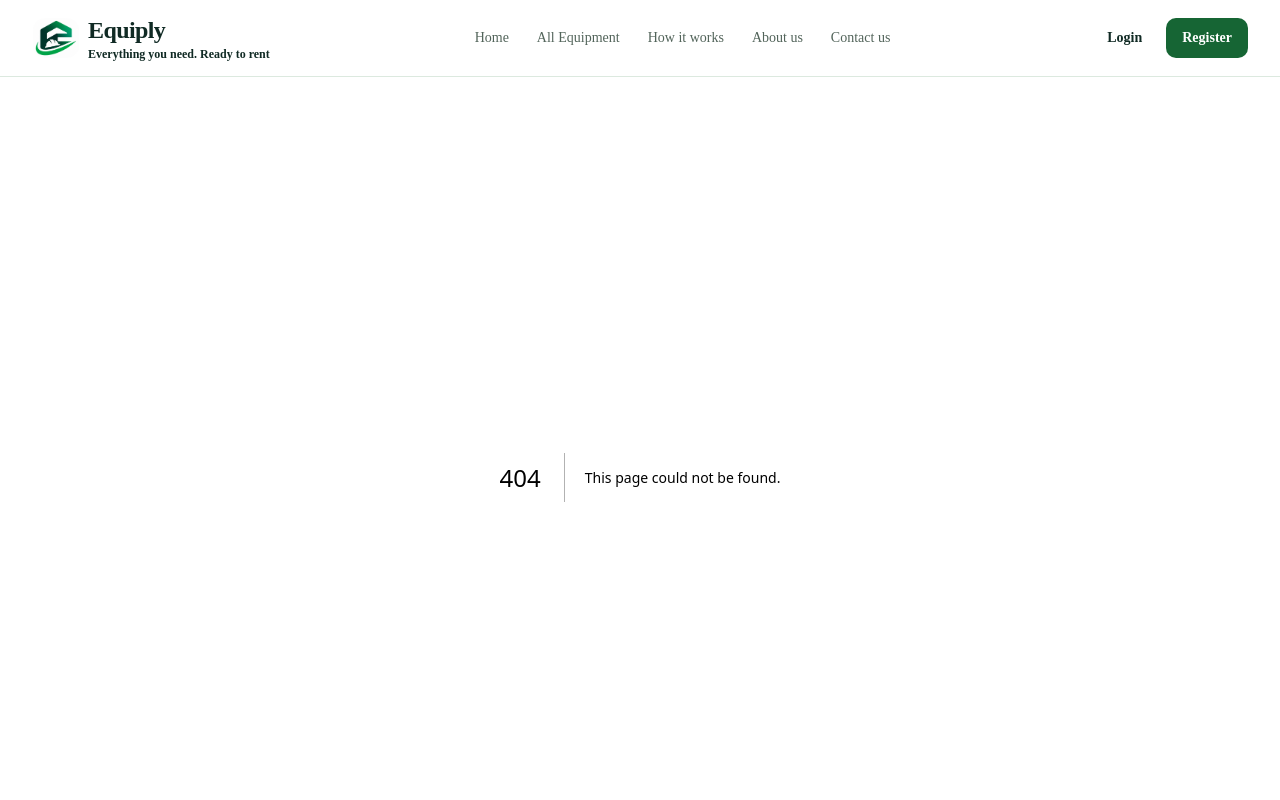
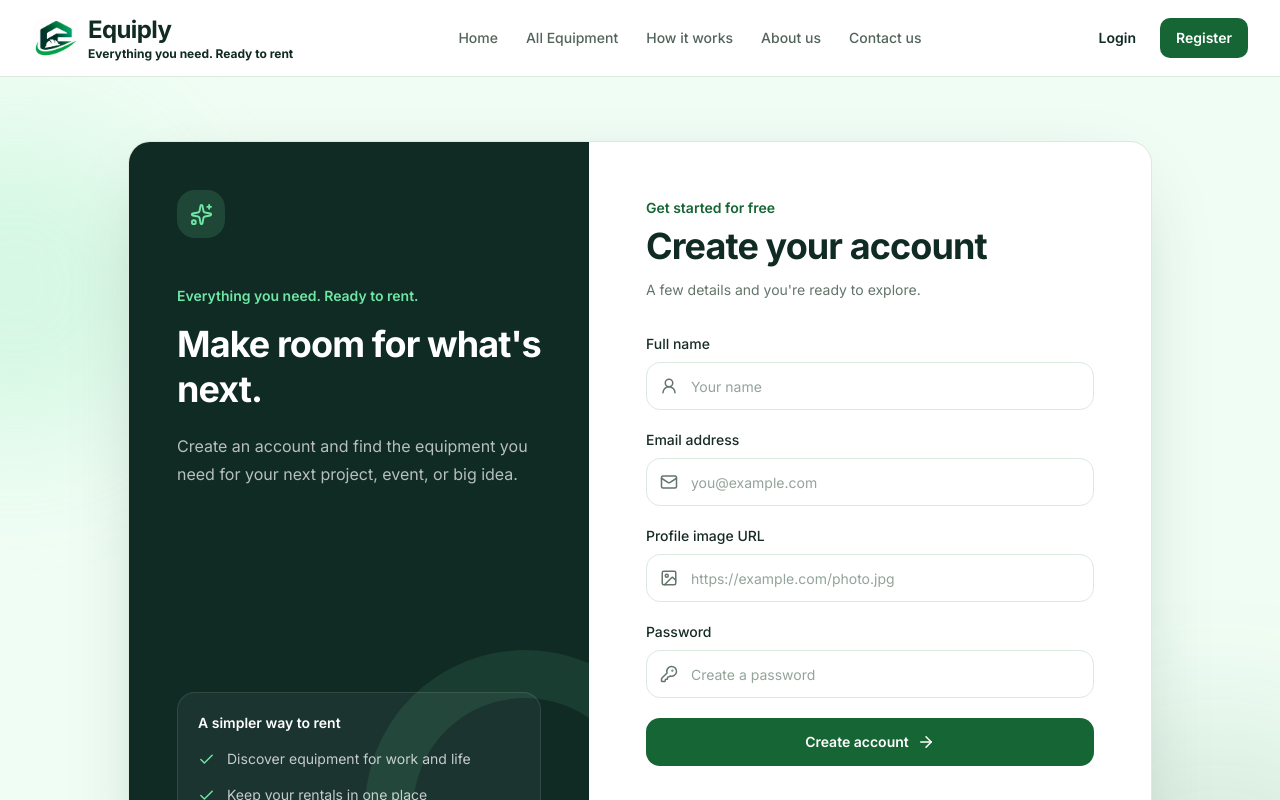
Before and after one commit to arifurroni/equiply-client, a Next.js app: page /signup in a window 1280 px wide. Before the commit this address had no page. Shown: the top 800 px of the page. Built offline with nearby package versions, Linux system fonts and the light colour scheme.

Commit message:
signup page created

```diff
--- a/src/app/layout.tsx
+++ b/src/app/layout.tsx
@@ -1,18 +1,23 @@
 import type { Metadata } from "next";
-import { Geist, Geist_Mono } from "next/font/google";
+import { Inter } from "next/font/google";
+// import { Geist, Geist_Mono } from "next/font/google";
 import Navbar from "@/components/shared/Navbar";
 import "./globals.css";
 import Footer from "@/components/shared/Footer";
 
-const geistSans = Geist({
-  variable: "--font-geist-sans",
+const inter = Inter({
   subsets: ["latin"],
 });
 
-const geistMono = Geist_Mono({
-  variable: "--font-geist-mono",
-  subsets: ["latin"],
-});
+// const geistSans = Geist({
+//   variable: "--font-geist-sans",
+//   subsets: ["latin"],
+// });
+
+// const geistMono = Geist_Mono({
+//   variable: "--font-geist-mono",
+//   subsets: ["latin"],
+// });
 
 export const metadata: Metadata = {
   title: "Equiply | Equipment Rental Platform",
@@ -23,7 +28,7 @@ export default function RootLayout({ children }: LayoutProps<"/">) {
   return (
     <html
       lang="en"
-      className={`${geistSans.variable} ${geistMono.variable} h-full antialiased`}
+      className={`${inter.className} h-full antialiased`}
     >
       <body className="flex min-h-full flex-col">
         <Navbar />
--- /dev/null
+++ b/src/app/signup/page.tsx
@@ -0,0 +1,215 @@
+"use client";
+
+import type { FormEvent } from "react";
+import Link from "next/link";
+import {
+  ArrowRight,
+  Check,
+  Image as ImageIcon,
+  KeyRound,
+  Mail,
+  Sparkles,
+  UserRound,
+} from "lucide-react";
+
+export default function SignUpPage() {
+  function handleSubmit(event: FormEvent<HTMLFormElement>) {
+    event.preventDefault();
+  }
+
+  return (
+    <main className="relative flex flex-1 items-center justify-center overflow-hidden bg-[#f0fdf4] px-4 py-12 sm:px-6 sm:py-16">
+      <div
+        aria-hidden="true"
+        className="pointer-events-none absolute -left-36 top-12 size-80 rounded-full bg-[#6ee7a5]/20 blur-3xl"
+      />
+      <div
+        aria-hidden="true"
+        className="pointer-events-none absolute -bottom-40 -right-32 size-96 rounded-full bg-[#166534]/10 blur-3xl"
+      />
+
+      <div className="relative w-full max-w-5xl overflow-hidden rounded-3xl border border-[#dce9df] bg-white shadow-[0_24px_80px_-32px_rgba(16,42,36,0.28)] lg:grid lg:grid-cols-[0.9fr_1.1fr]">
+        <section className="relative hidden flex-col justify-between overflow-hidden bg-[#102a24] p-10 text-white lg:flex xl:p-12">
+          <div
+            aria-hidden="true"
+            className="absolute -bottom-24 -right-24 size-80 rounded-full border-48 border-[#6ee7a5]/10"
+          />
+          <div className="relative">
+            <div className="mb-12 inline-flex size-12 items-center justify-center rounded-2xl bg-[#6ee7a5]/15 text-[#6ee7a5]">
+              <Sparkles aria-hidden="true" size={23} />
+            </div>
+            <p className="text-sm font-semibold text-[#6ee7a5]">
+              Everything you need. Ready to rent.
+            </p>
+            <h2 className="mt-4 text-4xl font-bold leading-tight tracking-tight">
+              Make room for what&apos;s next.
+            </h2>
+            <p className="mt-5 max-w-sm text-base leading-7 text-white/70">
+              Create an account and find the equipment you need for your next
+              project, event, or big idea.
+            </p>
+          </div>
+
+          <div className="relative mt-12 space-y-4 rounded-2xl border border-white/10 bg-white/5 p-5">
+            <p className="text-sm font-semibold">A simpler way to rent</p>
+            <p className="flex items-center gap-3 text-sm text-white/75">
+              <Check
+                aria-hidden="true"
+                className="shrink-0 text-[#6ee7a5]"
+                size={17}
+              />
+              Discover equipment for work and life
+            </p>
+            <p className="flex items-center gap-3 text-sm text-white/75">
+              <Check
+                aria-hidden="true"
+                className="shrink-0 text-[#6ee7a5]"
+                size={17}
+              />
+              Keep your rentals in one place
+            </p>
+          </div>
+        </section>
+
+        <section className="px-6 py-10 sm:px-12 sm:py-14 lg:px-14">
+          <div className="mx-auto max-w-md">
+            <div className="mb-8 inline-flex size-12 items-center justify-center rounded-2xl bg-[#f0fdf4] text-[#166534] lg:hidden">
+              <Sparkles aria-hidden="true" size={22} />
+            </div>
+            <p className="text-sm font-semibold text-[#166534]">
+              Get started for free
+            </p>
+            <h1 className="mt-2 text-3xl font-bold tracking-tight text-[#102a24] sm:text-4xl">
+              Create your account
+            </h1>
+            <p className="mt-3 text-sm leading-6 text-[#64756b]">
+              A few details and you&apos;re ready to explore.
+            </p>
+
+            <form onSubmit={handleSubmit} className="mt-8 space-y-5">
+              <div>
+                <label
+                  htmlFor="name"
+                  className="mb-2 block text-sm font-medium text-[#172b24]"
+                >
+                  Full name
+                </label>
+                <div className="relative">
+                  <UserRound
+                    aria-hidden="true"
+                    size={18}
+                    className="pointer-events-none absolute left-3.5 top-1/2 -translate-y-1/2 text-[#64756b]"
+                  />
+                  <input
+                    id="name"
+                    name="name"
+                    type="text"
+                    autoComplete="name"
+                    placeholder="Your name"
+                    required
+                    className="h-12 w-full rounded-xl border border-[#dce9df] bg-white pl-11 pr-4 text-sm text-[#172b24] outline-none transition placeholder:text-[#94a49a] focus:border-[#166534] focus:ring-4 focus:ring-[#166534]/10"
+                  />
+                </div>
+              </div>
+
+              <div>
+                <label
+                  htmlFor="email"
+                  className="mb-2 block text-sm font-medium text-[#172b24]"
+                >
+                  Email address
+                </label>
+                <div className="relative">
+                  <Mail
+                    aria-hidden="true"
+                    size={18}
+                    className="pointer-events-none absolute left-3.5 top-1/2 -translate-y-1/2 text-[#64756b]"
+                  />
+                  <input
+                    id="email"
+                    name="email"
+                    type="email"
+                    autoComplete="email"
+                    placeholder="you@example.com"
+                    required
+                    className="h-12 w-full rounded-xl border border-[#dce9df] bg-white pl-11 pr-4 text-sm text-[#172b24] outline-none transition placeholder:text-[#94a49a] focus:border-[#166534] focus:ring-4 focus:ring-[#166534]/10"
+                  />
+                </div>
+              </div>
+
+              <div>
+                <label
+                  htmlFor="image"
+                  className="mb-2 flex items-center justify-between text-sm font-medium text-[#172b24]"
+                >
+                  Profile image URL
+                  {/* <span className="text-xs font-normal text-[#64756b]">
+                    Optional
+                  </span> */}
+                </label>
+                <div className="relative">
+                  <ImageIcon
+                    aria-hidden="true"
+                    size={18}
+                    className="pointer-events-none absolute left-3.5 top-1/2 -translate-y-1/2 text-[#64756b]"
+                  />
+                  <input
+                    id="image"
+                    name="image"
+                    type="url"
+                    placeholder="https://example.com/photo.jpg"
+                    required
+                    className="h-12 w-full rounded-xl border border-[#dce9df] bg-white pl-11 pr-4 text-sm text-[#172b24] outline-none transition placeholder:text-[#94a49a] focus:border-[#166534] focus:ring-4 focus:ring-[#166534]/10"
+                  />
+                </div>
+              </div>
+
+              <div>
+                <label
+                  htmlFor="password"
+                  className="mb-2 block text-sm font-medium text-[#172b24]"
+                >
+                  Password
+                </label>
+                <div className="relative">
+                  <KeyRound
+                    aria-hidden="true"
+                    size={18}
+                    className="pointer-events-none absolute left-3.5 top-1/2 -translate-y-1/2 text-[#64756b]"
+                  />
+                  <input
+                    id="password"
+                    name="password"
+                    type="password"
+                    autoComplete="new-password"
+                    placeholder="Create a password"
+                    required
+                    className="h-12 w-full rounded-xl border border-[#dce9df] bg-white pl-11 pr-4 text-sm text-[#172b24] outline-none transition placeholder:text-[#94a49a] focus:border-[#166534] focus:ring-4 focus:ring-[#166534]/10"
+                  />
+                </div>
+              </div>
+
+              <button
+                type="submit"
+                className="inline-flex h-12 w-full items-center justify-center gap-2 rounded-xl bg-[#166534] px-4 text-sm font-semibold text-white transition-colors hover:bg-[#102a24] focus-visible:outline-2 focus-visible:outline-offset-2 focus-visible:outline-[#166534]"
+              >
+                Create account
+                <ArrowRight aria-hidden="true" size={18} />
+              </button>
+            </form>
+
+            <p className="mt-8 text-center text-sm text-[#64756b]">
+              Already have an account?{" "}
+              <Link
+                href="/signin"
+                className="font-semibold text-[#166534] underline-offset-4 hover:underline focus-visible:underline"
+              >
+                Login
+              </Link>
+            </p>
+          </div>
+        </section>
+      </div>
+    </main>
+  );
+}
```
